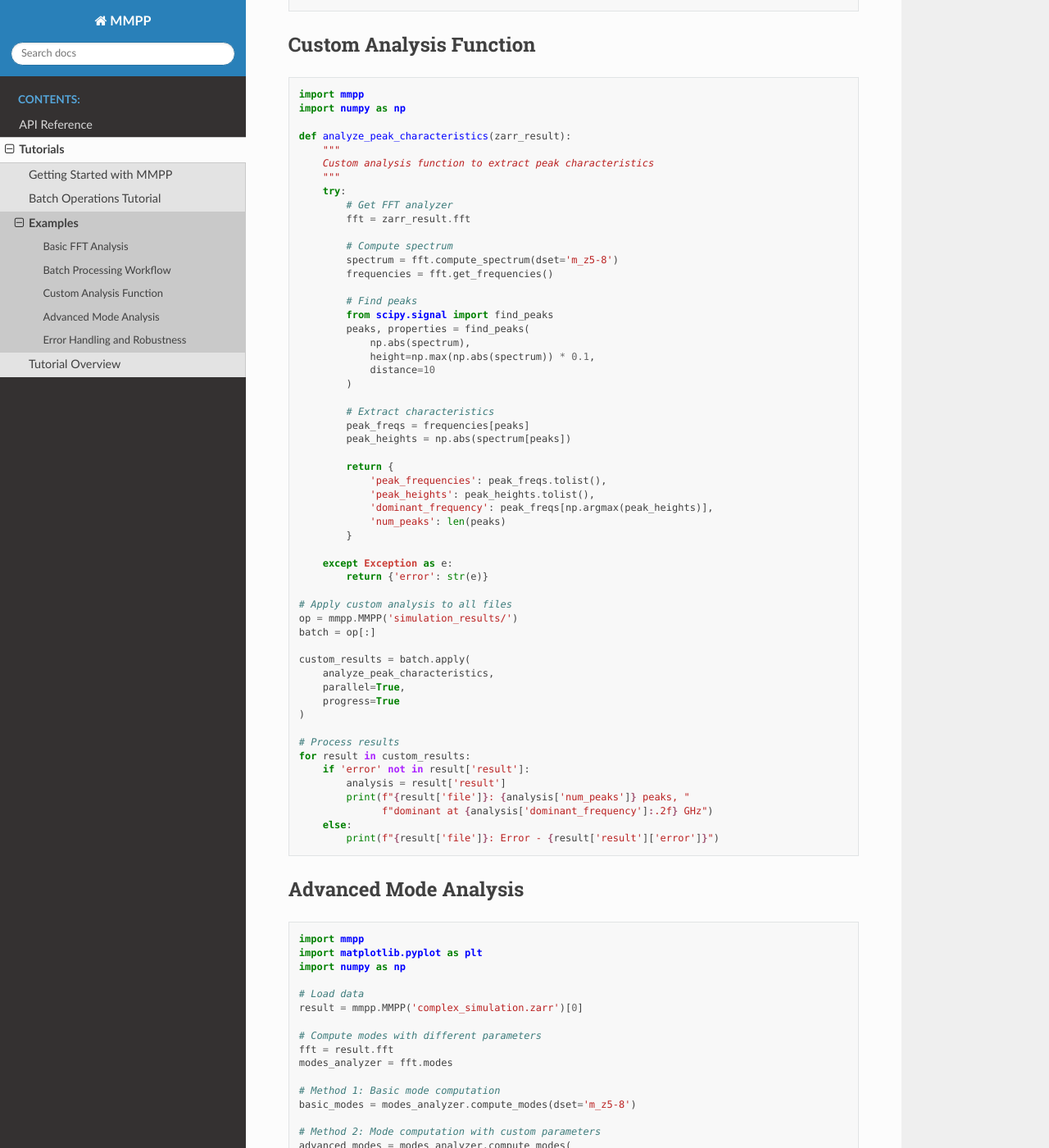
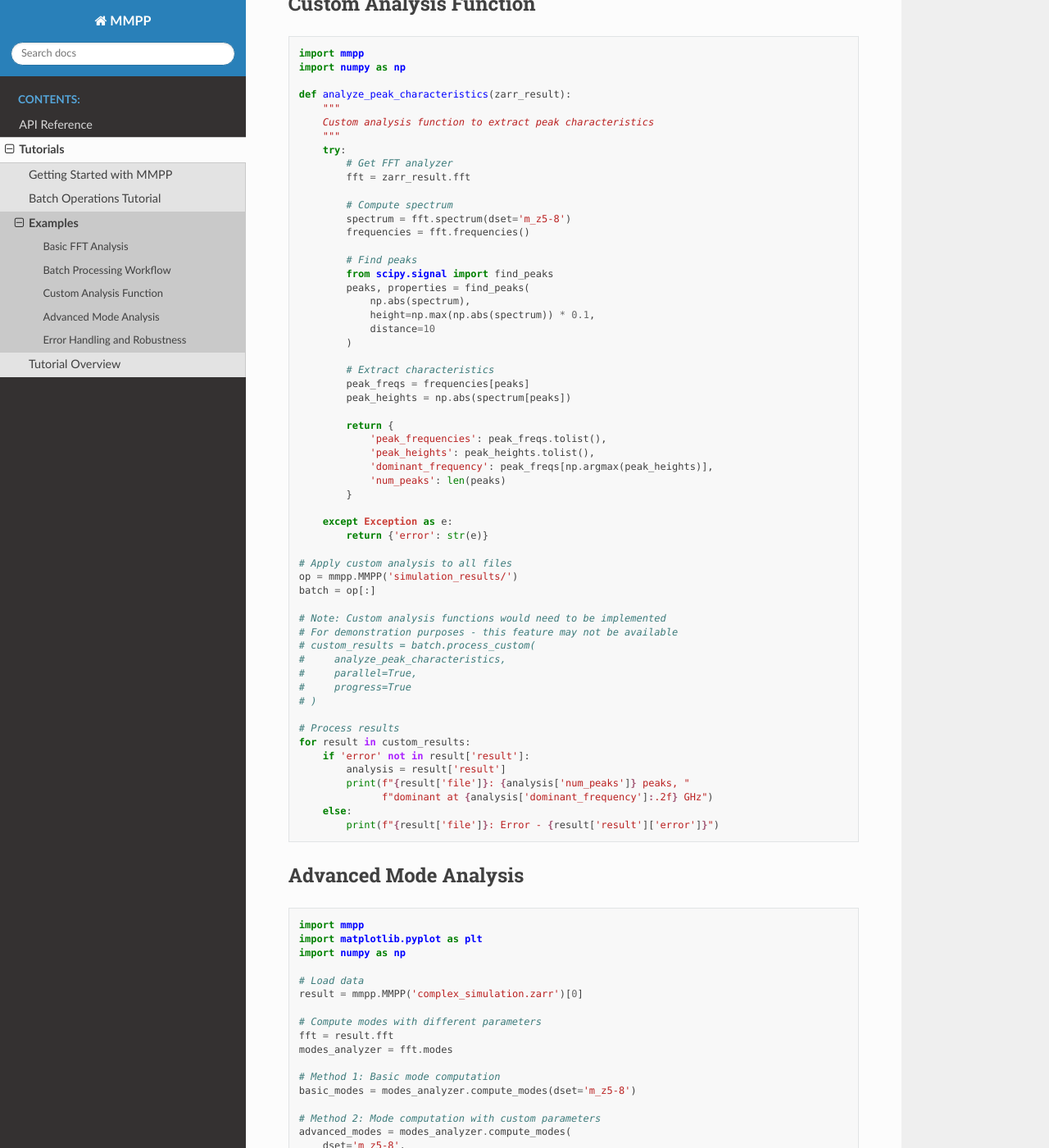
Before and after one commit to MateuszZelent/mmpp, a Sphinx documentation site: the page built from docs/tutorials/examples.md, in a window 1280 px wide and 1400 px high, scrolled down 1610 px. Shown: the whole window at 82% size. Built offline with Sphinx 7.4.7 and the Read the Docs theme 3.1.0, drawn with Linux system fonts in a browser that asks for light colours; pages that are not in the unit, such as notebooks, are missing from menus; some of the changed text lies outside the part shown.

Commit message:
Update documentation: Revise FFT analysis methods and batch processing examples

```diff
--- a/docs/tutorials/examples.md
+++ b/docs/tutorials/examples.md
@@ -11,7 +11,7 @@
 
 # Compute FFT spectrum
 fft = result.fft
-spectrum = fft.compute_spectrum(dset='m_z5-8')
+spectrum = fft.spectrum(dset='m_z5-8')
 
 # Plot results
 fig, (ax1, ax2) = plt.subplots(1, 2, figsize=(12, 5))
@@ -49,12 +49,9 @@
 
 print(f"Processing {len(batch.zarr_results)} simulation files...")
 
-# Batch FFT analysis
-fft_results = batch.fft.compute_spectrum(
-    dset='m_z5-8',
-    parallel=True,
-    progress=True,
-    max_workers=4
+# Batch FFT analysis - use compute_all for batch operations
+fft_results = batch.fft.compute_all(
+    dset='m_z5-8'
 )
 
 # Batch mode analysis
@@ -101,8 +98,8 @@
         fft = zarr_result.fft
 
         # Compute spectrum
-        spectrum = fft.compute_spectrum(dset='m_z5-8')
-        frequencies = fft.get_frequencies()
+        spectrum = fft.spectrum(dset='m_z5-8')
+        frequencies = fft.frequencies()
 
         # Find peaks
         from scipy.signal import find_peaks
@@ -130,11 +127,13 @@
 op = mmpp.MMPP('simulation_results/')
 batch = op[:]
 
-custom_results = batch.apply(
-    analyze_peak_characteristics,
-    parallel=True,
-    progress=True
-)
+# Note: Custom analysis functions would need to be implemented
+# For demonstration purposes - this feature may not be available
+# custom_results = batch.process_custom(
+#     analyze_peak_characteristics,
+#     parallel=True,
+#     progress=True
+# )
 
 # Process results
 for result in custom_results:
@@ -178,8 +177,8 @@
 fig, axes = plt.subplots(2, 2, figsize=(15, 10))
 
 # Plot spectrum
-spectrum = fft.compute_spectrum(dset='m_z5-8')
-frequencies = fft.get_frequencies()
+spectrum = fft.spectrum(dset='m_z5-8')
+frequencies = fft.frequencies()
 
 axes[0,0].plot(frequencies, np.abs(spectrum))
 axes[0,0].set_title('FFT Spectrum')
```
Also changed, not shown: other parts of docs/tutorials/examples.md (+2 -5 lines), README.md (+15 -7 lines), docs/index.md (+0 -2 lines), docs/tutorials/batch_operations.md (+7 -8 lines), docs/tutorials/getting_started.md (+3 -3 lines).
